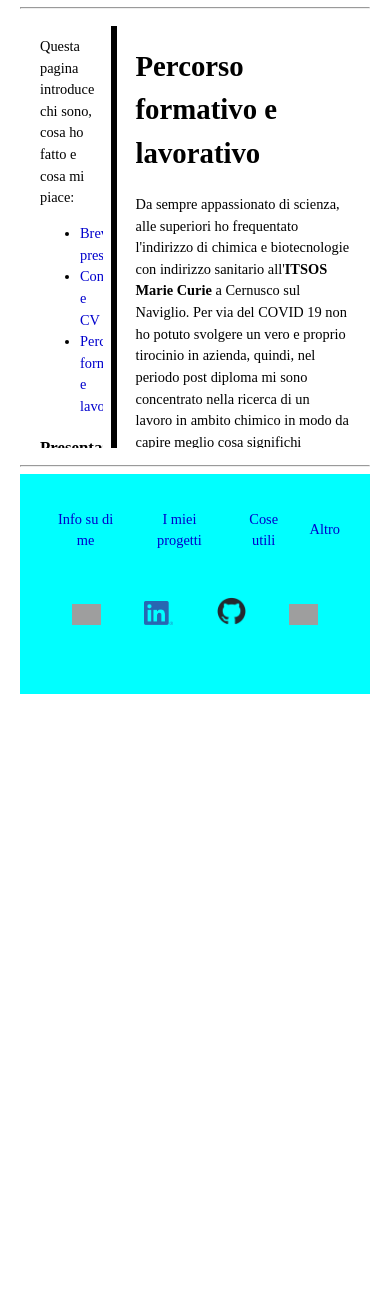
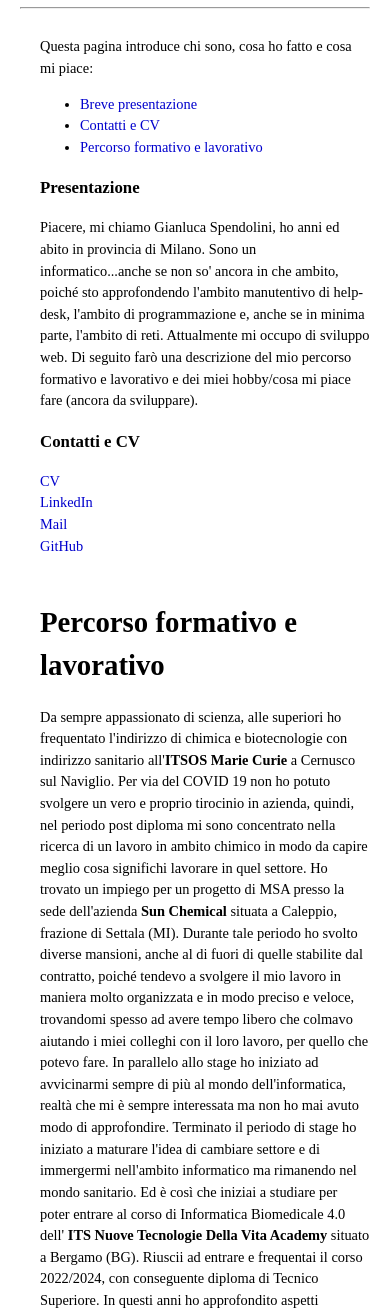
Before and after one commit to GianlucaSpendolini/GianlucaSpendolini.github.io, a PHP site: page /about.html in a window 390 px wide. Shown: the part 113-1428 px from the top of the page. Before the commit the page ends 807 px from the top, so only its background shows below. Run offline with PHP 8.4, Linux system fonts and the light colour scheme; grey boxes are pictures that could not be loaded.

Commit message:
continuo funzione + media-query -g
funzione per gli auguri + sistemata schermata about con una media query per non averla troppo schacciata

```diff
--- a/Static/css/media.css
+++ b/Static/css/media.css
@@ -45,7 +45,8 @@
         padding-inline-start: 0;
     }
 
-    /* IMMAGINI */
+
+    /* GENERALE - IMMAGINI */
 
     footer li.link img {
         height: auto;
@@ -75,3 +76,32 @@
 
     /* GENERALE */
 }
+
+
+/* PER NON RIPETERE LE STESSE COSE PER TROPPE MEDIA QUERY */
+
+@media screen and (max-width: 900px) {
+
+    /*
+        SEZIONE ABOUT
+    */
+    main#descrizione {
+        flex-direction: column;
+        min-height: max-content;
+    }
+    /* Gestione della colonna aside */
+    main#descrizione aside#contatti {
+        min-height: max-content;
+        min-width: 100%;
+    }
+    /* Gestione delle descrizioni */
+    main#descrizione div#parte-descrittiva {
+        align-content: center;
+        min-height: max-content;
+        min-width: 100%;
+    }
+    /* Tolgo lo spessore del divisorio */
+    main#descrizione hr {
+        display: none;
+    }
+}
--- a/Static/css/style.css
+++ b/Static/css/style.css
@@ -115,6 +115,7 @@ ul.contatti li {
 #page-description, #wishes {
     border: 1px dotted lightcoral;
     margin: 20px;
+    padding: 10px;
 }
 #wishes {
     display: none;
@@ -123,7 +124,7 @@ ul.contatti li {
 
 
 /*
-    PAGINA PER INFO PERSONALI
+    PAGINA PER INFO PERSONALI (ABOUT)
 */
 
 /* Decorazione per i link delle descrizioni */
--- a/Static/javascript/scripts.js
+++ b/Static/javascript/scripts.js
@@ -287,9 +287,9 @@ function what_page(page_path, points_path) {
             header_title.innerHTML = 'Home';
 
             // Creo eventuali contenuti dei meta-tag
-            const contenuto_m_tag = 'Sito web personale di Gianluca Spendolini, contenente informazioni su progetti, utilità e altro.';
+            let contenuto_m_tag = 'Sito web personale di Gianluca Spendolini, contenente informazioni su progetti, utilità e altro.';
             // Creo lista meta-tag
-            const m_tags = `<meta name="description" content="${contenuto_m_tag}" />`;
+            let m_tags = `<meta name="description" content="${contenuto_m_tag}" />`;
             // Inserisco i meta tag
             insert_in_head(m_tags);
 
@@ -570,10 +570,14 @@ function insert_my_json(file_description, points) {
 
 // Funzione per inserire gli auguri
 function wishes_function() {
+
+    // Seleziono la parte degli auguri
     let wishes = document.getElementById('wishes');
 
+    // Prendo il mese ed il giorno per confrontarli successivamente
     let day = date.getDate();
-    let actual_day = `${day < 10 ? '0' : ''}${day}/${date.getMonth() + 1}`;
+    let month = date.getMonth() + 1;
+    let actual_day = `${day < 10 ? '0' : ''}${day}/${month < 10 ? '0' : ''}${month}`;
 
     switch (actual_day) {
 
@@ -591,19 +595,83 @@ function wishes_function() {
 
                 Spero che questo ${date.getFullYear()} sia un anno pieno di novità...positive ovviamente :)
             `;
+            // Mostro l'elemento
+            wishes.style.display = 'block';
+
+            break;
+
+        // San valentino
+        case '14/02':
+            // Colore
+            wishes.style.color = 'pink';
+            // Background
+            wishes.style.backgroundColor = 'black';
+            // Testo
+            wishes.innerHTML = `
+                <h3>
+                    Buon San Valentino!
+                    <br /><br />
+                    Che questo giorno possa essere per te il più romantico di sempre.
+                </h3>
+            `;
+            // Mostro l'elemento
+            wishes.style.display = 'block';
+
+            break;
+
+        // Pesce d'aprile
+        case '01/04':
+            // Colore
+            wishes.style.color = 'transparent';
+            // Testo
+            wishes.innerHTML = `
+                <h3>
+                    Buon pesce d'aprile!
+                </h3>
+            `;
+            // Mostro l'elemento
+            wishes.style.display = 'block';
+
+            // Cambio colore se passo sopra con il mouse
+            wishes.addEventListener('mouseover', () => {
+                wishes.style.backgroundColor = 'black';
+                wishes.style.color = 'yellow';
+            });
+            // Cambio colore se tolgo il mouse
+            wishes.addEventListener('mouseout', () => {
+                wishes.style.backgroundColor = 'transparent';
+                wishes.style.color = 'transparent';
+            });
 
             break;
 
         // Pasqua
-        case '31/10':
+        case '20/04':
             // Colore
             wishes.style.color = 'green';
             // Testo
             wishes.innerHTML = `
                 <h3>
-                    Buona Pasqua...e buona scorpacciata di uova!
+                    Buona Pasqua...e buona scorpacciata di cioccolato!
                 </h3>
             `;
+            // Mostro l'elemento
+            wishes.style.display = 'block';
+
+            break;
+
+        // Giornata del lavoratore
+        case '01/05':
+            // Colore
+            wishes.style.color = 'black';
+            // Testo
+            wishes.innerHTML = `
+                <h3>
+                    Buona giornata del lavoratore...anche se non lavori!
+                </h3>
+            `;
+            // Mostro l'elemento
+            wishes.style.display = 'block';
 
             break;
 
@@ -617,6 +685,8 @@ function wishes_function() {
                     Buon Halloween...che sia questo il più spaventoso di sempre!
                 </h3>
             `;
+            // Mostro l'elemento
+            wishes.style.display = 'block';
 
             break;
 
@@ -630,6 +700,8 @@ function wishes_function() {
                     Tantissimi auguri di buon Natale!
                 </h3>
             `;
+            // Mostro l'elemento
+            wishes.style.display = 'block';
 
             break;
 
```
Also changed, not shown: index.html (+28 -15 lines).
